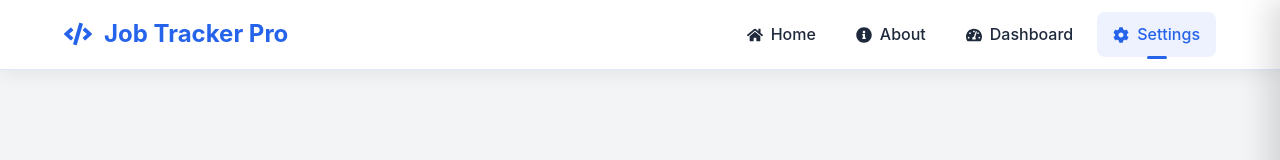
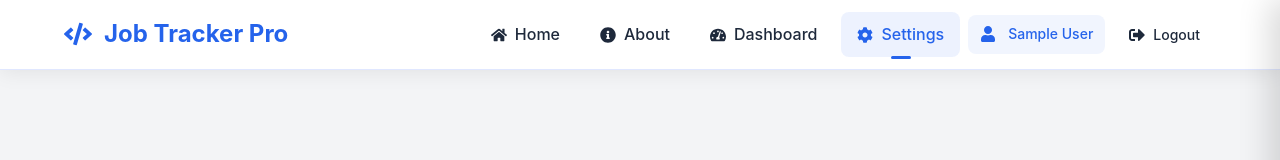
Before and after one commit to justMridul/Job-Tracker-Pro, a React (Create React App) app in the folder my-app/: page /settings in a window 1280 px wide. Shown: the top 160 px of the page. Built offline with nearby package versions, Linux system fonts and the light colour scheme; no server answers; sample sign-in values are in the browser's storage.

Commit message:
feat: Add comprehensive logout functionality

```diff
--- a/my-app/src/components/Navbar/Navbar.js
+++ b/my-app/src/components/Navbar/Navbar.js
@@ -2,7 +2,7 @@ import React, { useState, useEffect, useRef } from "react";
 import { NavLink } from "react-router-dom";
 import {
   FaBars, FaTimes, FaCode, FaHome, FaTachometerAlt,
-  FaInfoCircle, FaCog, FaSignInAlt
+  FaInfoCircle, FaCog, FaSignInAlt, FaSignOutAlt, FaUser
 } from "react-icons/fa";
 import styled, { css, createGlobalStyle } from "styled-components";
 import { useAuth } from "../../context/authContext";
@@ -138,6 +138,53 @@ const NavItemLink = styled(NavLink)`
       border-radius: 2px;
     }
   }
+
+  svg {
+    font-size: 16px;
+  }
+`;
+
+// ✅ NEW: Logout Button for Desktop
+const LogoutButton = styled.button`
+  display: flex;
+  align-items: center;
+  gap: 8px;
+  padding: 10px 16px;
+  border-radius: 8px;
+  border: none;
+  background: transparent;
+  font-weight: 500;
+  color: ${({ theme }) => theme.colors?.textPrimary || '#374151'};
+  cursor: pointer;
+  transition: all 0.3s ease;
+  font-size: 14px;
+
+  &:hover {
+    background: ${({ theme }) => theme.colors?.background || '#f3f4f6'};
+    color: #dc2626;
+    transform: translateY(-1px);
+  }
+
+  &:active {
+    transform: translateY(0);
+  }
+
+  svg {
+    font-size: 16px;
+  }
+`;
+
+// ✅ NEW: User Info Display for Desktop
+const UserInfo = styled.div`
+  display: flex;
+  align-items: center;
+  gap: 12px;
+  padding: 8px 12px;
+  border-radius: 8px;
+  background: ${({ theme }) => theme.colors?.primary || '#2563eb'}10;
+  color: ${({ theme }) => theme.colors?.primary || '#2563eb'};
+  font-size: 14px;
+  font-weight: 500;
 
   svg {
     font-size: 16px;
@@ -329,12 +376,99 @@ const MobileNavLink = styled(NavLink)`
   }
 `;
 
-// ✅ Navbar Component
+// ✅ NEW: Mobile Logout Button
+const MobileLogoutButton = styled.button`
+  display: flex;
+  align-items: center;
+  gap: 16px;
+  padding: 16px 24px;
+  width: 100%;
+  border: none;
+  background: transparent;
+  text-decoration: none;
+  font-weight: 500;
+  color: #dc2626;
+  transition: all 0.3s ease;
+  border-left: 3px solid transparent;
+  /* Touch-friendly */
+  -webkit-tap-highlight-color: transparent;
+  min-height: 48px;
+  cursor: pointer;
+  text-align: left;
+
+  &:hover {
+    background: #fef2f2;
+    border-left-color: #dc2626;
+  }
+
+  &:active {
+    background: #fee2e2;
+  }
+
+  svg {
+    font-size: 18px;
+    opacity: 0.8;
+  }
+
+  @media (max-width: 480px) {
+    padding: 14px 20px;
+    gap: 14px;
+  }
+`;
+
+// ✅ NEW: Mobile User Info
+const MobileUserInfo = styled.div`
+  padding: 16px 24px;
+  border-bottom: 1px solid ${({ theme }) => theme.colors?.border || 'rgba(0, 0, 0, 0.1)'};
+  background: ${({ theme }) => theme.colors?.primary || '#2563eb'}08;
+
+  @media (max-width: 480px) {
+    padding: 14px 20px;
+  }
+`;
+
+const MobileUserName = styled.div`
+  display: flex;
+  align-items: center;
+  gap: 12px;
+  font-weight: 600;
+  color: ${({ theme }) => theme.colors?.primary || '#2563eb'};
+  font-size: 16px;
+
+  svg {
+    font-size: 18px;
+  }
+`;
+
+const MobileUserEmail = styled.div`
+  font-size: 14px;
+  color: ${({ theme }) => theme.colors?.textSecondary || '#6b7280'};
+  margin-top: 4px;
+  margin-left: 30px;
+`;
+
+// ✅ Navbar Component with Logout
 const Navbar = () => {
   const [isMobileMenuOpen, setIsMobileMenuOpen] = useState(false);
   const mobileMenuRef = useRef(null);
   const overlayRef = useRef(null);
-  const { user } = useAuth(); // ✅ auth state
+  const { user, logout } = useAuth(); // ✅ Added logout from context
+
+  //  NEW: Logout handler
+  const handleLogout = async () => {
+    const confirmLogout = window.confirm('Are you sure you want to logout?');
+    if (confirmLogout) {
+      try {
+        await logout();
+        setIsMobileMenuOpen(false); // Close mobile menu
+        // Optional: Show success message
+        // You can add a toast notification here if you have one
+      } catch (error) {
+        console.error('Logout failed:', error);
+        // Optional: Show error message
+      }
+    }
+  };
 
   // Close mobile menu on outside click
   useEffect(() => {
@@ -368,7 +502,7 @@ const Navbar = () => {
   const closeMobileMenu = () => setIsMobileMenuOpen(false);
   const toggleMobileMenu = () => setIsMobileMenuOpen(!isMobileMenuOpen);
 
-  // ✅ Dynamic nav items - FIXED: Changed /auth to /login
+  // ✅ Dynamic nav items
   const navItems = [
     { to: "/", label: "Home", icon: FaHome, always: true },
     { to: "/about", label: "About", icon: FaInfoCircle, always: true },
@@ -378,7 +512,7 @@ const Navbar = () => {
         { to: "/settings", label: "Settings", icon: FaCog },
       ]
       : [
-        { to: "/login", label: "Login / Register", icon: FaSignInAlt }, // ✅ FIXED: Changed from /auth to /login
+        { to: "/login", label: "Login / Register", icon: FaSignInAlt },
       ]),
   ];
 
@@ -406,6 +540,24 @@ const Navbar = () => {
                 </NavItemLink>
               </NavItem>
             ))}
+
+            {/* ✅ NEW: Desktop User Info & Logout */}
+            {user && (
+              <>
+                <NavItem>
+                  <UserInfo>
+                    <FaUser />
+                    {user.name || user.email}
+                  </UserInfo>
+                </NavItem>
+                <NavItem>
+                  <LogoutButton onClick={handleLogout}>
+                    <FaSignOutAlt />
+                    Logout
+                  </LogoutButton>
+                </NavItem>
+              </>
+            )}
           </DesktopMenu>
 
           {/* Hamburger */}
@@ -430,6 +582,18 @@ const Navbar = () => {
             <FaTimes />
           </CloseButton>
         </MobileMenuHeader>
+
+        {/*  NEW: Mobile User Info */}
+        {user && (
+          <MobileUserInfo>
+            <MobileUserName>
+              <FaUser />
+              {user.name || 'User'}
+            </MobileUserName>
+            <MobileUserEmail>{user.email}</MobileUserEmail>
+          </MobileUserInfo>
+        )}
+
         <MobileNav>
           <MobileNavList>
             {navItems.map(({ to, label, icon: Icon }) => (
@@ -444,6 +608,16 @@ const Navbar = () => {
                 </MobileNavLink>
               </MobileNavItem>
             ))}
+
+            {/*  NEW: Mobile Logout Button */}
+            {user && (
+              <MobileNavItem>
+                <MobileLogoutButton onClick={handleLogout}>
+                  <FaSignOutAlt />
+                  Logout
+                </MobileLogoutButton>
+              </MobileNavItem>
+            )}
           </MobileNavList>
         </MobileNav>
       </MobileMenu>
--- a/my-app/src/context/authContext.js
+++ b/my-app/src/context/authContext.js
@@ -1,7 +1,7 @@
 // src/context/authContext.js
 
 import React, { createContext, useContext, useState, useEffect, useCallback } from "react";
-import API, { refreshAccessToken } from "../utils/api";
+import API, { refreshAccessToken, logoutUser } from "../utils/api";
 
 const AuthContext = createContext();
 
@@ -31,15 +31,31 @@ export const AuthProvider = ({ children }) => {
     }
   };
 
+  // Enhanced logout function
   const logout = async () => {
     try {
-      await API.post("/auth/logout", { refreshToken: localStorage.getItem("refreshToken") });
-    } catch (_) {}
+      // Use the enhanced logoutUser from api.js
+      await logoutUser();
 
-    localStorage.removeItem("accessToken");
-    localStorage.removeItem("refreshToken");
-    localStorage.removeItem("user");
-    setUser(null);
+      // Clear user state
+      setUser(null);
+
+      // Optional: Redirect to login page
+      // Uncomment the next line if you want automatic redirect
+      // window.location.href = "/login";
+
+      return { success: true, message: "Logged out successfully!" };
+    } catch (error) {
+      console.error("Logout error:", error);
+
+      // Even if logout fails, clear local state
+      setUser(null);
+      localStorage.removeItem("accessToken");
+      localStorage.removeItem("refreshToken");
+      localStorage.removeItem("user");
+
+      return { success: true, message: "Logged out locally!" };
+    }
   };
 
   const refresh = useCallback(async () => {
--- a/my-app/src/utils/api.js
+++ b/my-app/src/utils/api.js
@@ -1,12 +1,15 @@
 import axios from "axios";
 
-// ✅ Use environment variable with fallback
+
+//  Use environment variable with fallback
 const API_BASE_URL = process.env.REACT_APP_API_BASE_URL || "http://localhost:4000";
+
 
 const API = axios.create({
   baseURL: API_BASE_URL, // ✅ Use variable instead of hardcoded URL
   withCredentials: true, // allow cookies if you later set any
 });
+
 
 // Attach access token to each request
 API.interceptors.request.use((config) => {
@@ -17,6 +20,7 @@ API.interceptors.request.use((config) => {
   return config;
 });
 
+
 // Helper to set/remove access token explicitly
 export function setAccessToken(token) {
   if (token) {
@@ -26,21 +30,25 @@ export function setAccessToken(token) {
   }
 }
 
+
 // ✅ Fix refresh token function to use environment variable
 export const refreshAccessToken = async () => {
   const refreshToken = localStorage.getItem("refreshToken");
   if (!refreshToken) throw new Error("No refresh token stored");
 
+
   const res = await axios.post(
-    `${API_BASE_URL}/auth/refresh`, // ✅ Use variable instead of hardcoded URL
+    `${API_BASE_URL}/auth/refresh`, //  Use variable instead of hardcoded URL
     { refreshToken },
     { withCredentials: true }
   );
+
 
   const { accessToken } = res.data;
   localStorage.setItem("accessToken", accessToken);
   return accessToken;
 };
+
 
 // Response interceptor for handling 401 and refreshing token
 API.interceptors.response.use(
@@ -64,10 +72,38 @@ API.interceptors.response.use(
   }
 );
 
+
 // ===== Auth API (Google OAuth only) =====
 export const googleAuth = (credential) => API.post("/auth/google", { credential });
-export const logoutUser = () => API.post("/auth/logout");
+
+// ✅ Enhanced logout function with complete cleanup
+export const logoutUser = async () => {
+  try {
+    // Call backend logout endpoint
+    const response = await API.post("/auth/logout");
+
+    // Clear all stored tokens and data
+    localStorage.removeItem("accessToken");
+    localStorage.removeItem("refreshToken");
+    localStorage.removeItem("user");
+    sessionStorage.clear();
+
+    return response.data;
+  } catch (error) {
+    // Even if API call fails, clear local storage
+    console.error("Logout API failed:", error);
+    localStorage.removeItem("accessToken");
+    localStorage.removeItem("refreshToken");
+    localStorage.removeItem("user");
+    sessionStorage.clear();
+
+    // Still return success for UI purposes
+    return { success: true, message: "Logged out locally" };
+  }
+};
+
 export const getMe = () => API.get("/auth/me");
+
 
 // ===== Application API =====
 export const createApplication = (data) => API.post("/applications", data);
@@ -77,10 +113,12 @@ export const updateApplicationStatus = (id, status) =>
 export const getApplicationsByUser = (userId, queryParams) =>
   API.get(`/applications/user/${userId}`, { params: queryParams });
 
+
 // ===== Optional Job API =====
 export const createJob = (data) => API.post("/api/jobs", data);
 export const updateJob = (id, data) => API.put(`/api/jobs/${id}`, data);
 export const getJobs = (queryParams) => API.get("/api/jobs", { params: queryParams });
 export const getJobById = (id) => API.get(`/api/jobs/${id}`);
 
+
 export default API;
```
Also changed, not shown: 2 other files (tests, documents, lock files or other folders).
